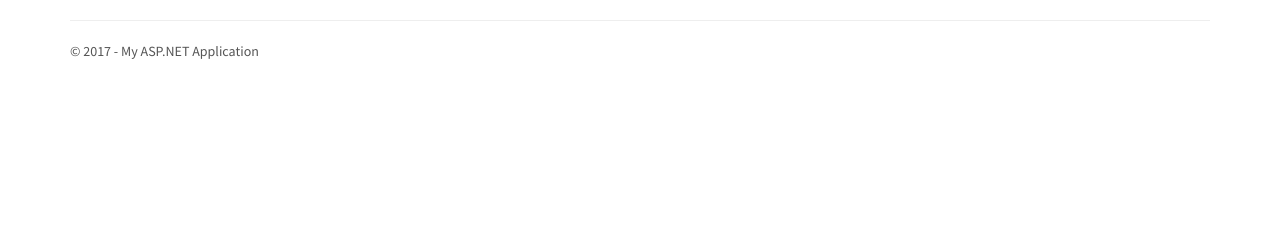
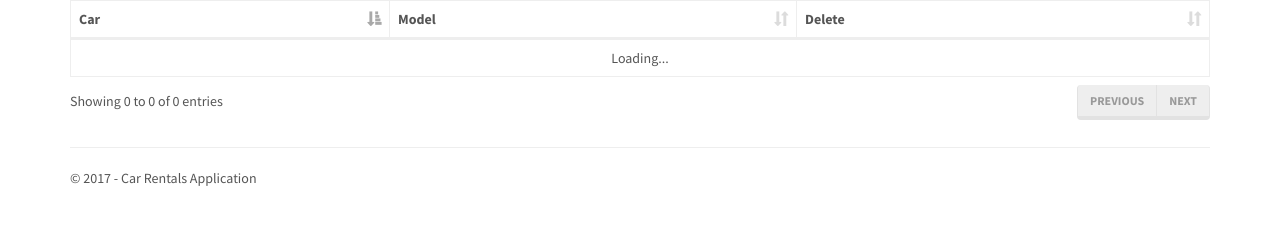
Before and after one commit to alfmoh/carRentals, an ASP.NET MVC app: template CarsRental/Views/Cars/Index.cshtml in a window 1280 px wide. Shown: the part 199-439 px from the top of the page. Run offline with ASP.NET Core 8 and stand-ins for ASP.NET MVC 5, Linux system fonts and the light colour scheme; the template is opened without the code that fills it, so the values that code supplies are empty; the project's own start-up code is not run; a stand-in starts its controllers and pages; some libraries are stand-ins or nearby versions.

Commit message:
DataTable added to Cars table with CarBrandDto refactoring

```diff
--- a/CarsRental/App_Start/MappingProfile.cs
+++ b/CarsRental/App_Start/MappingProfile.cs
@@ -12,10 +12,12 @@
             Mapper.CreateMap<Customer, CustomerDto>();
             Mapper.CreateMap<Car, CarDto>();
             Mapper.CreateMap<MembershipType, MembershipTypeDto>();
+            Mapper.CreateMap<CarBrand, CarBrandDto>();
 
             Mapper.CreateMap<CustomerDto, Customer>().ForMember(c=>c.Id, opt=>opt.Ignore());
             Mapper.CreateMap<CarDto, Car>().ForMember(c=>c.Id,opt=>opt.Ignore());
             Mapper.CreateMap<MembershipTypeDto, MembershipType>();
+            Mapper.CreateMap<CarBrandDto, CarBrand>();
         }
     }
 }
--- a/CarsRental/Controllers/Api/CarsController.cs
+++ b/CarsRental/Controllers/Api/CarsController.cs
@@ -2,6 +2,7 @@
 using CarsRental.Dtos;
 using CarsRental.Models;
 using System;
+using System.Data.Entity;
 using System.Linq;
 using System.Web.Http;
 
@@ -19,7 +20,9 @@
         //GET /api/cars
         public IHttpActionResult GetCars()
         {
-            var carDtos = _context.Cars.ToList().Select(Mapper.Map<Car, CarDto>);
+            var carDtos = _context.Cars.Include(c => c.CarBrand)
+                .ToList()
+                .Select(Mapper.Map<Car, CarDto>);
             return Ok(carDtos);
         }
 
--- a/CarsRental/Dtos/CarDto.cs
+++ b/CarsRental/Dtos/CarDto.cs
@@ -17,6 +17,7 @@
         [Range(1, 20)]
         public int NumberInStock { get; set; }
 
+        public CarBrandDto CarBrand { get; set; }
 
         [Required]
         public byte CarBrandId { get; set; }
--- a/CarsRental/Views/Cars/Index.cshtml
+++ b/CarsRental/Views/Cars/Index.cshtml
@@ -7,22 +7,62 @@
 
 <p>@Html.ActionLink("New Car", "New", "Cars",null, new { @class = "btn btn-primary" })</p>
 
-<table class="table table-bordered table-hover">
+<table id="cars" class="table table-bordered table-hover">
 
     <thead>
     <tr>
         <th>Car</th>
         <th>Model</th>
+        <th>Delete</th>
     </tr>
     </thead>
     <tbody>
-    @foreach (var car in Model)
-    {
-        <tr>
-            <td>@Html.ActionLink(car.Name, "Edit", "Cars", new { id = car.Id }, null)</td>
-            <td>@car.CarBrand.Name</td>
-        </tr>
-    }
     </tbody>
 
 </table>
+
+@section scripts
+{
+    <script>
+        $(document)
+            .ready(function () {
+                var table = $("#cars").DataTable({
+                    ajax: {
+                        url: "/api/cars",
+                        dataSrc: ""
+                    },
+                    columns: [
+                        {
+                            data: "name",
+                            render: function(data,type,car) {
+                                return "<a href='/cars/edit/" + car.id + "'>" + car.name + "</a>";
+                            }
+                        },
+                        {
+                            data: "carBrand.name"
+                        },
+                        {
+                            data: "id",
+                            render: function(data) {
+                                return "<button class='btn-link js-deleteCar' data-car-id="+ data + ">Delete</button>";
+                            }
+                        }
+                    ]
+                });
+                $("#cars").on("click", ".js-deleteCar", function () {
+                    var button = $(this);
+                    bootbox.confirm("Are you sure you want to delete this car?" ,function(result) {
+                        if (result) {
+                            $.ajax({
+                                url: "/api/cars/" + button.attr("data-car-id"),
+                                method: "DELETE",
+                                success: function () {
+                                    table.row(button.parents("tr")).remove().draw();
+                                }
+                            });
+                        }
+                    });
+                });
+            });
+    </script>
+}
--- a/CarsRental/Views/Shared/_Layout.cshtml
+++ b/CarsRental/Views/Shared/_Layout.cshtml
@@ -44,7 +44,7 @@
         @RenderBody()
         <hr />
         <footer>
-            <p>&copy; @DateTime.Now.Year - My ASP.NET Application</p>
+            <p>&copy; @DateTime.Now.Year - Car Rentals Application</p>
         </footer>
     </div>
 
```
Also changed, not shown: CarsRental/Dtos/CarBrandDto.cs (added, +8 -0 lines), CarsRental/CarsRental.csproj, CarsRental/Web.config.
